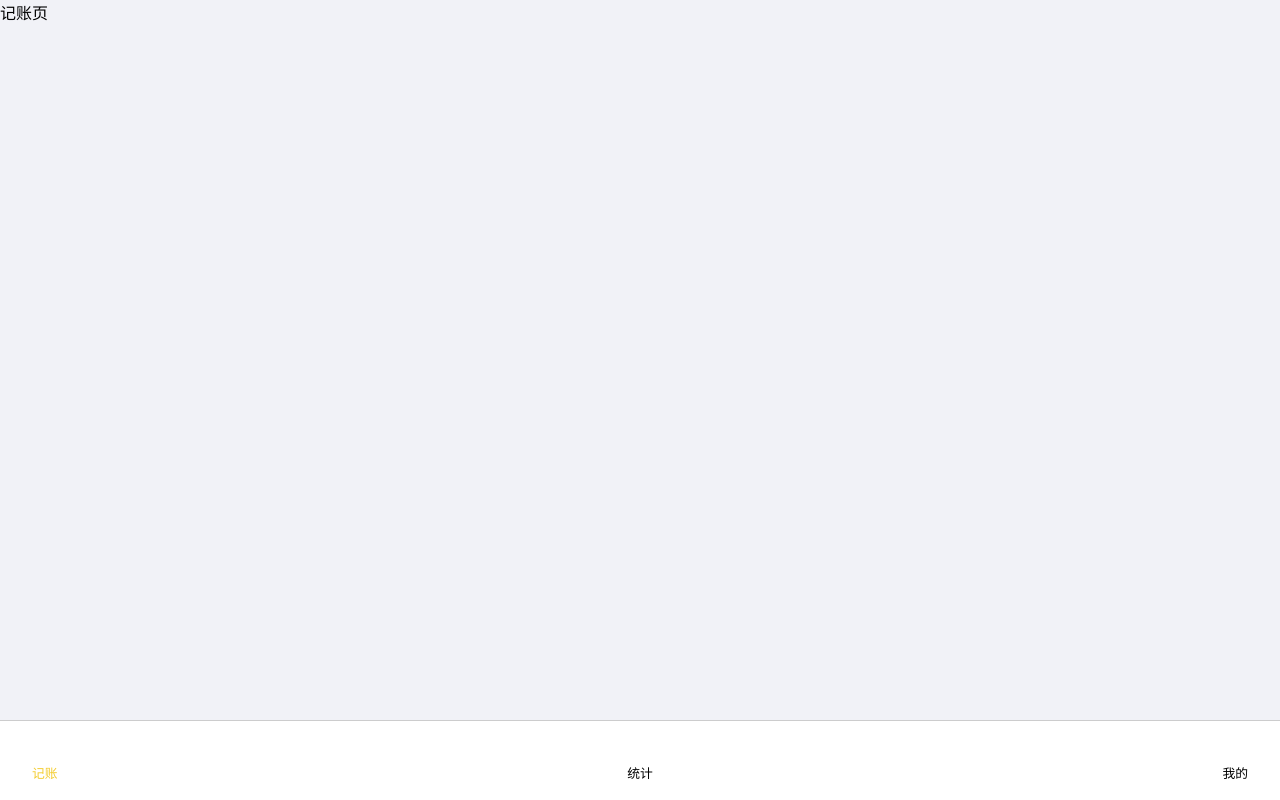
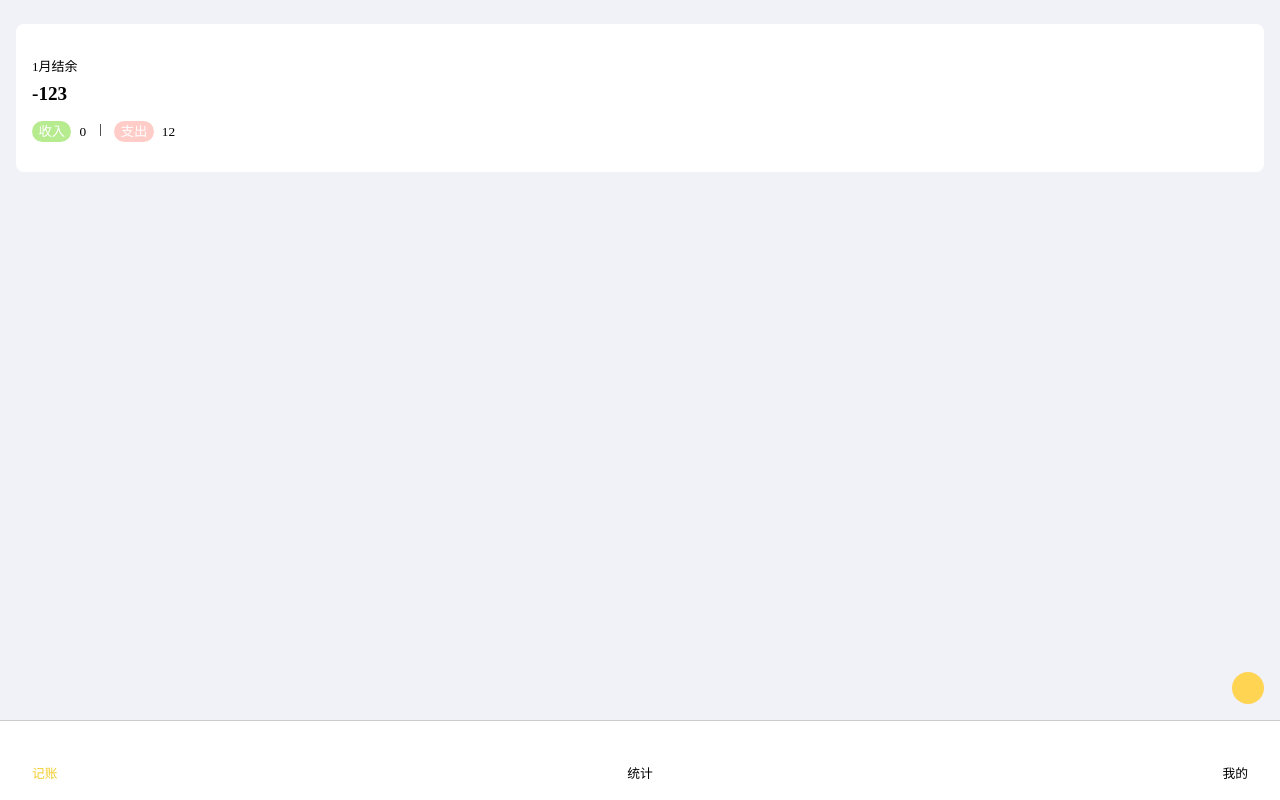
Before and after one commit to Orange-ice/keep-accounts, a Next.js app: page / in a window 1280 px wide. Built offline with nearby package versions, Linux system fonts and the light colour scheme.

Commit message:
主页统计展示，添加记账页

```diff
--- a/components/icon.tsx
+++ b/components/icon.tsx
@@ -13,7 +13,7 @@ const Icon: React.FC<IconProps> = (props) => {
   const classnames = cs(styles.icon, className);
   return (
     <>
-      <Script src="//at.alicdn.com/t/font_2565081_8o64u9u84lu.js"/>
+      <Script src="//at.alicdn.com/t/font_2565081_alre73xthn6.js"/>
       <svg className={classnames} {...rest}>
         <use xlinkHref={`#icon-${name}`}/>
       </svg>
--- a/pages/index.tsx
+++ b/pages/index.tsx
@@ -1,16 +1,44 @@
 /**
- * @description 记账页
+ * @description 主页
  * */
 
 import styles from '../styles/Home.module.scss';
 import type {NextPage} from 'next';
 import Layout from '../components/layout';
+import Icon from '../components/icon';
+import {useRouter} from 'next/router';
 
 const Home: NextPage = () => {
+  const router = useRouter();
+  const addRecords = () => {
+    router.push('/records');
+  };
+
   return (
     <Layout>
       <div className={styles.container}>
-        记账页
+        <div className={styles.statistic}>
+          <div className={styles.total}>
+            <span>1月结余</span>
+            <span>-123</span>
+          </div>
+          <div className={styles.consume}>
+            <div className={styles.income}>
+              <span>收入</span>
+              <span>0</span>
+            </div>
+            <span>|</span>
+            <div className={styles.expend}>
+              <span>支出</span>
+              <span>12</span>
+            </div>
+          </div>
+        </div>
+
+
+        <div className={styles.add} onClick={addRecords}>
+          <Icon name="tianjia"/>
+        </div>
       </div>
     </Layout>
   );
--- a/styles/Home.module.scss
+++ b/styles/Home.module.scss
@@ -0,0 +1,68 @@
+.container {
+  .statistic {
+    margin: 1.5rem 1rem 0;
+    background: #fff;
+    padding: 2rem 1rem;
+    border-radius: 0.5rem;
+
+    .total {
+      display: flex;
+      flex-direction: column;
+      font-size: small;
+
+      > span:last-child {
+        font-weight: 600;
+        margin-top: 0.5rem;
+        font-size: 1.2rem;
+      }
+    }
+
+    .consume {
+      margin-top: 1rem;
+      display: flex;
+      font-size: smaller;
+
+      .expend, .income {
+
+        span:first-child {
+          background: #ccc;
+          border-radius: 0.8rem;
+          padding: 0.2rem 0.4rem;
+          margin-right: 0.5rem;
+          color: #fff;
+        }
+      }
+
+      .expend {
+        margin-left: 0.8rem;
+
+        span:first-child {
+          background: #ffccc7;
+        }
+      }
+
+      .income {
+        margin-right: 0.8rem;
+
+        span:first-child {
+          background: #b7eb8f;
+        }
+      }
+    }
+  }
+
+  .add {
+    position: fixed;
+    bottom: 6rem;
+    right: 1rem;
+    width: 2rem;
+    height: 2rem;
+    border-radius: 50%;
+    font-size: 1.2rem;
+    color: #fff;
+    background: #ffd453;
+    display: flex;
+    align-items: center;
+    justify-content: center;
+  }
+}
```
Also changed, not shown: pages/records.tsx (added, +18 -0 lines).
